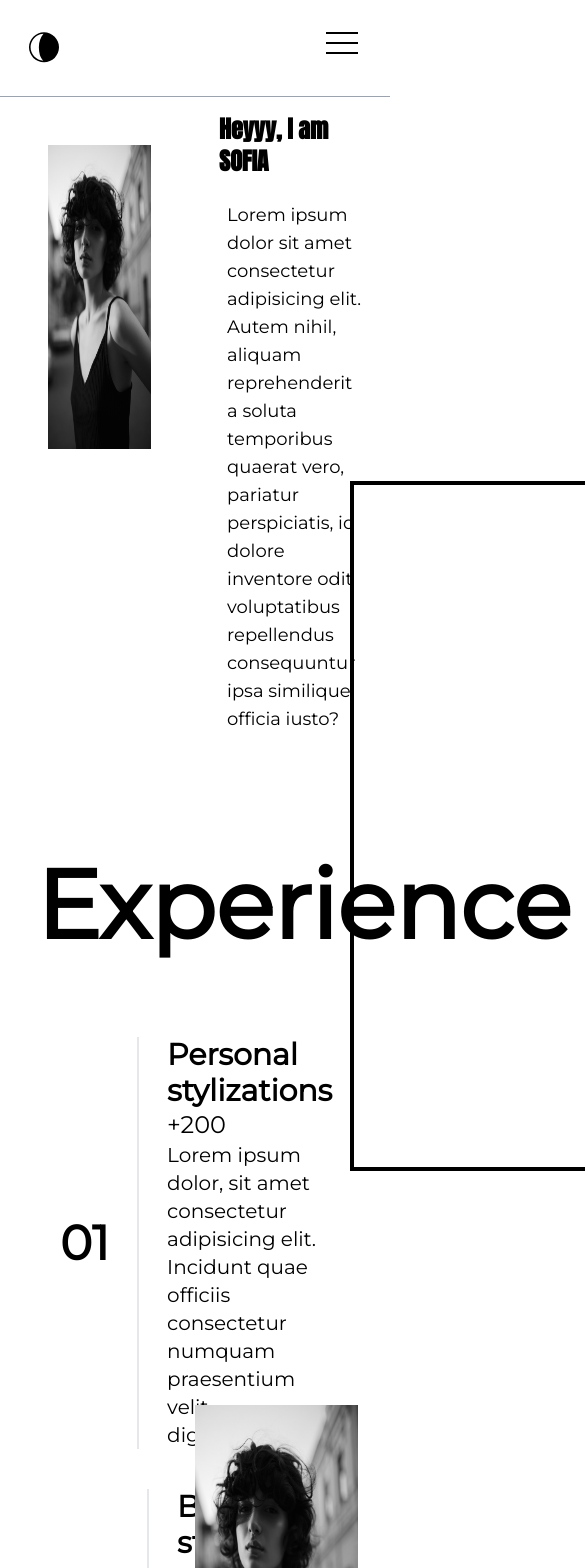
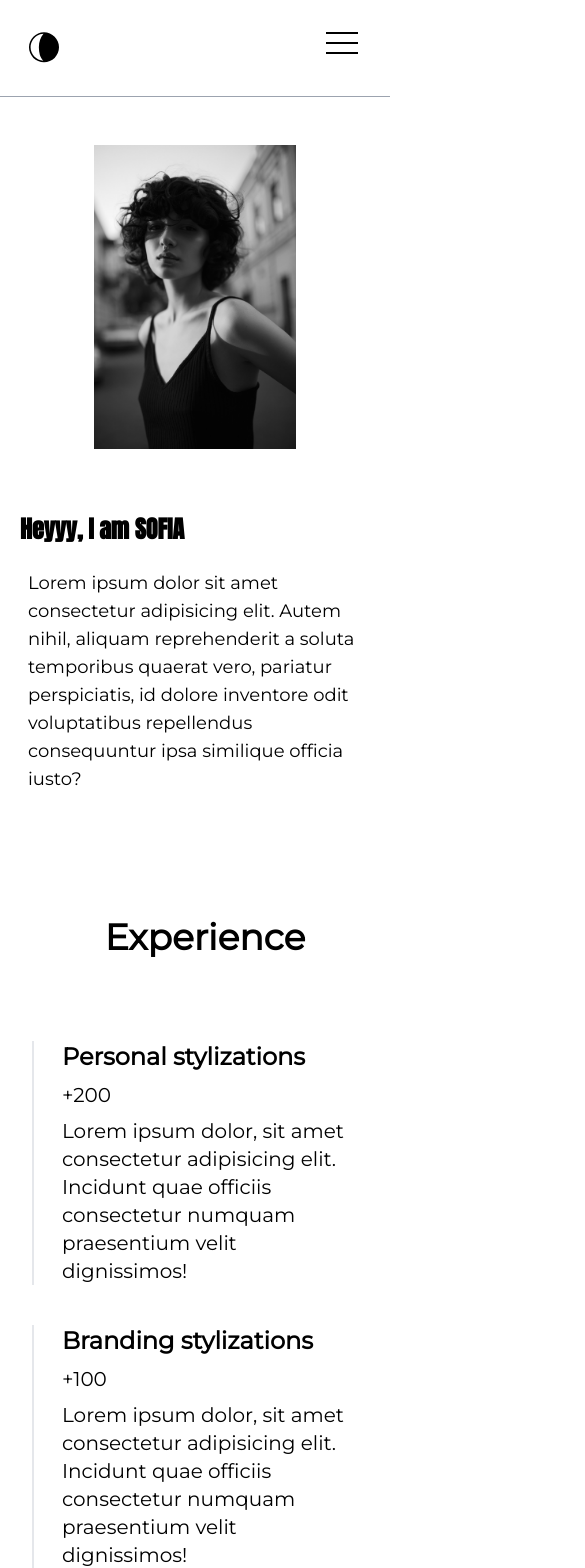
Before and after one commit to Cristina369/personal-stylist, a React (Create React App) app: page /about in a window 390 px wide. Shown: the top 1568 px of the page, 585 px wide, since content can reach past the window. Built offline with nearby package versions, Linux system fonts and the light colour scheme.

Commit message:
about responsive

```diff
--- a/src/components/about/About.jsx
+++ b/src/components/about/About.jsx
@@ -6,7 +6,7 @@ const About = () => {
   return (
     <>
         <section className='bg-white w-10/12 h-screen dark:bg-black absolute right-0 mobile:w-full desktop:w-10/12 mobile:flex-col desktop:flex-row'>
-            <div className='flex flex-row z-10 bg-primary dark:bg-secondary'>
+            <div className='flex flex-row z-10 bg-primary dark:bg-secondary mobile:flex-col desktop:flex-row'>
               <div className='w-6/12 pl-28 mobile:w-full desktop:w-6/12 mobile:p-2 desktop:pl-28 mobile:flex mobile:justify-center desktop:relative'>
                       <img className='h-full mobile:h-96 desktop:h-full p-10 relative z-10' src={Image2} alt=''/>
                       <div className='absolute left-80 top-72 mobile:displayNone desktop:displayInit mobile:h-8/12 desktop:h-12/12 z-30'>
@@ -20,21 +20,21 @@ const About = () => {
                 </div>
               </div>
             </div>
-            <div className='w-[900px] h-[690px] border-4 border-secondary dark:border-primary absolute top-96 left-[350px]'></div>
-            <div className='w-full flex flex-row-reverse justify-center items-center bg-primary dark:bg-secondary z-10 -mt-3'>
-              <div className='w-6/12'>
+            <div className='w-[900px] h-[690px] border-4 border-secondary dark:border-primary absolute top-96 left-[350px] mobile:displayNone desktop:displayInit'></div>
+            <div className='w-full flex flex-row-reverse justify-center items-center bg-primary dark:bg-secondary z-10 -mt-3 obile:flex-col desktop:flex-row-reverse'>
+              <div className='w-6/12 mobile:displayNone desktop:displayInit'>
                 <img className='w-10/12 mobile:h-96 desktop:h-full relative' src={Image2} alt=''/>
               </div>
-              <div className='w-6/12 pt-5 pb-12 pl-5'>
-                <h1 className='text-secondary dark:text-primary font-bold text-8xl fontM text-left px-4 pb-16 pt-16'>Experience</h1>
+              <div className='w-6/12 pt-5 pb-12 pl-5 mobile:w-full desktop:w-6/12'>
+                <h1 className='text-secondary dark:text-primary font-bold text-8xl fontM text-left px-4 pb-16 pt-16 mobile:text-4xl mobile:text-center desktop:text-left desktop:text-8xl'>Experience</h1>
                 {experience.map((val, index)=>(
-                <div className='flex flex-row justify-start items-start' key={index} >
-                    <div className=' flex flex-row justify-center items-center px-10 py-5'>
-                      <h1 className='text-secondary dark:text-primary font-semibold text-5xl fontM pr-7'>{val.nr}</h1>
+                <div className='flex flex-row justify-start items-start mobile:flex-col desktop:flex-row' key={index} >
+                    <div className=' flex flex-row justify-center items-center px-10 py-5 mobile:flex-col desktop:flex-row mobile:px-3 desktop:px-10'>
+                      <h1 className='text-secondary dark:text-primary font-semibold text-5xl fontM pr-7 mobile:displayNone desktop:displayInit'>{val.nr}</h1>
                       <div className='pl-7 border-l-2 border-gray-200 dark:border-primary w-full'>
-                        <h2 className='text-secondary dark:text-primary font-semibold text-3xl fontM pr-5'>{val.title}</h2>
-                        <h3 className='text-secondary dark:text-primary font-medium text-2xl fontM pr-5'>{val.subtitle}</h3>
-                        <p className='text-secondary dark:text-primary text-xl fontM pr-5'>{val.desc}</p>
+                        <h2 className='text-secondary dark:text-primary font-semibold text-3xl fontM pr-5 mobile:pb-2 desktop:pb-0 mobile:text-2xl desktop:text-3xl'>{val.title}</h2>
+                        <h3 className='text-secondary dark:text-primary font-medium text-2xl fontM pr-5 mobile:pb-2 desktop:pb-0 mobile:text-xl desktop:text-2xl'>{val.subtitle}</h3>
+                        <p className='text-secondary dark:text-primary text-xl fontM pr-5 mobile:text-normal desktop:text-xl'>{val.desc}</p>
                       </div>
                     </div>
                 </div>
--- a/src/components/common/heading/Hamburger.jsx
+++ b/src/components/common/heading/Hamburger.jsx
@@ -41,6 +41,10 @@ const Hamburger = () => {
                     <li className='nav-list text-secondary dark:text-primary'><Link to='/portofolio'>Portofolio</Link></li>
                     <li className='nav-list text-secondary dark:text-primary'><Link to='/contact'>Contact</Link></li>
                 </ul>
+                <div className='flex flex-row justify-center items-center gap-3 w-full -mt-8 mb-6 border-t border-gray-300 dark:border-gray-100'>
+                    <p className='text-normal font-medium p-2 dark:text-primary'>email@hmail.com</p>
+                    <p className='text-normal font-medium p-2 dark:text-primary'>+085 375 230</p>
+                </div>
             </div>
         </div>
         </section>
```
